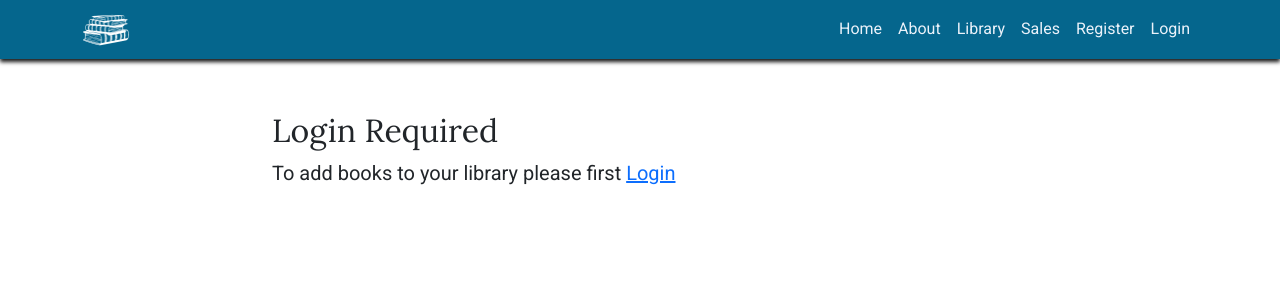
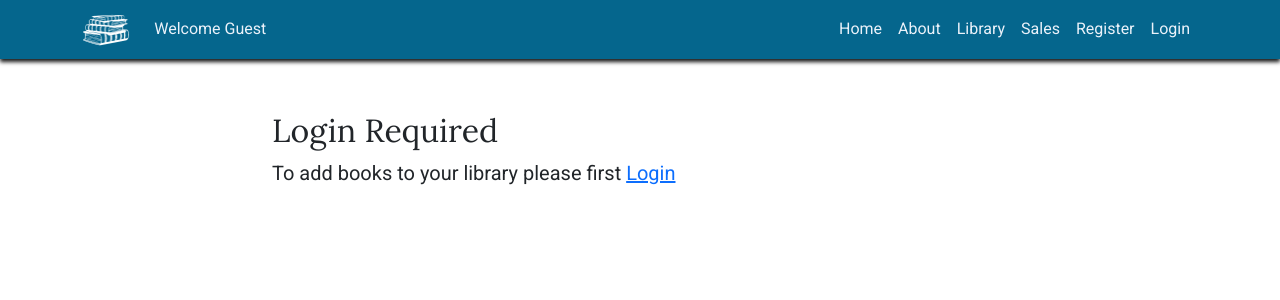
Before and after one commit to Gary-Burke/book-lovers-market, a Django app: page /library/add/ in a window 1280 px wide. Shown: the top 300 px of the page. Run offline with Django 5.2, Linux system fonts and the light colour scheme; some libraries are stand-ins or nearby versions.

Commit message:
Add greeting to navbar

```diff
--- a/static/css/style.css
+++ b/static/css/style.css
@@ -49,12 +49,17 @@ footer {
 }
 
 .nav-item .nav-link,
+nav,
 footer {
     color: var(--alt-color);
 }
 
 .logo {
     height: 2rem;
+}
+
+.greeting {
+    font-size: 0.875rem;
 }
 
 footer i {
@@ -209,3 +214,11 @@ footer i {
     padding: 0px;
     margin: 0px;
 }
+
+
+/* Medium screen sizes - 768px up*/
+@media screen and (min-width: 768px) {
+    .greeting {
+        font-size: 1rem;
+    }
+}
--- a/templates/base.html
+++ b/templates/base.html
@@ -39,6 +39,19 @@
             <a class="navbar-brand" href="{% url 'home' %}">
                 <img src="{% static 'images/logo-sm.png' %}" alt="Book Lovers Market logo" class="logo">
             </a>
+
+            <!-- User Greeting -->
+            <div class="d-flex flex-column flex-md-row align-items-md-center me-auto ms-0 ms-md-2">
+                <span class="greeting">Welcome</span>
+                <span class="greeting ms-md-1 ">
+                    {% if user.is_authenticated %}
+                    {{ user }}
+                    {% else %}
+                    Guest
+                    {% endif %}
+                </span>
+            </div>
+
             <button class="navbar-toggler" type="button" data-bs-toggle="collapse" data-bs-target="#navbarNav"
                 aria-controls="navbarNav" aria-expanded="false" aria-label="Toggle navigation">
                 <span class="navbar-toggler-icon"></span>
```
